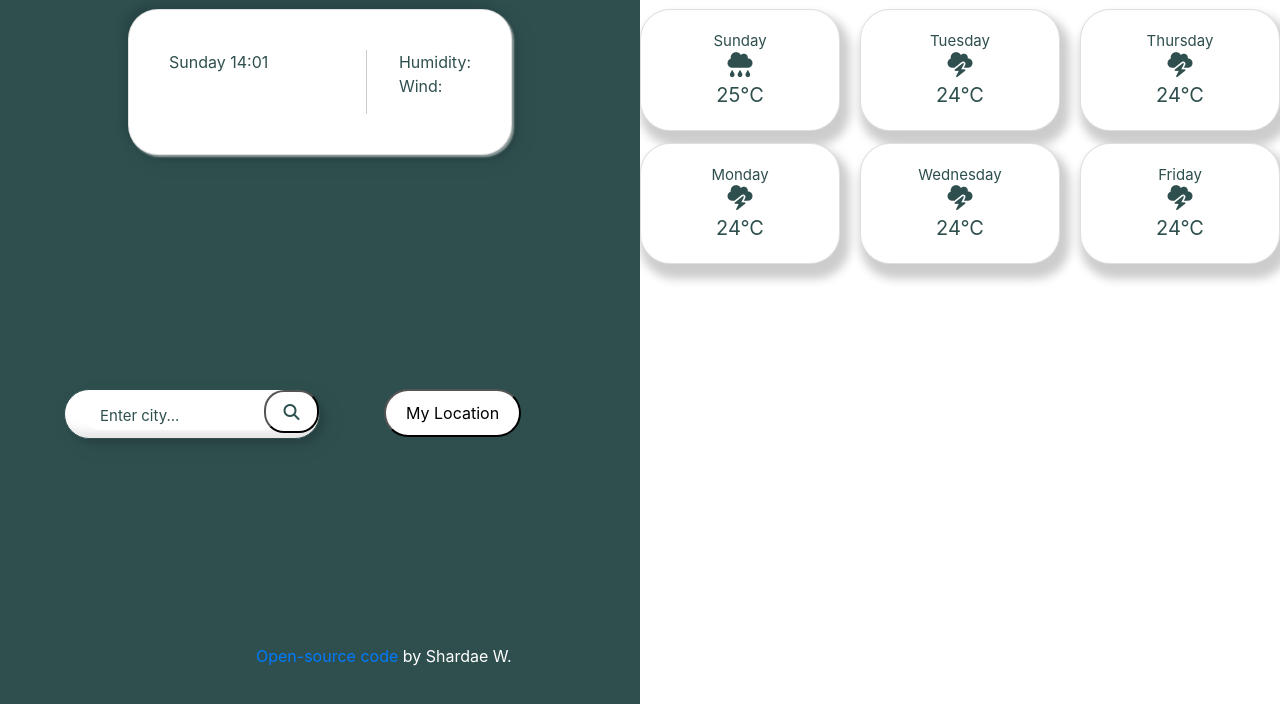
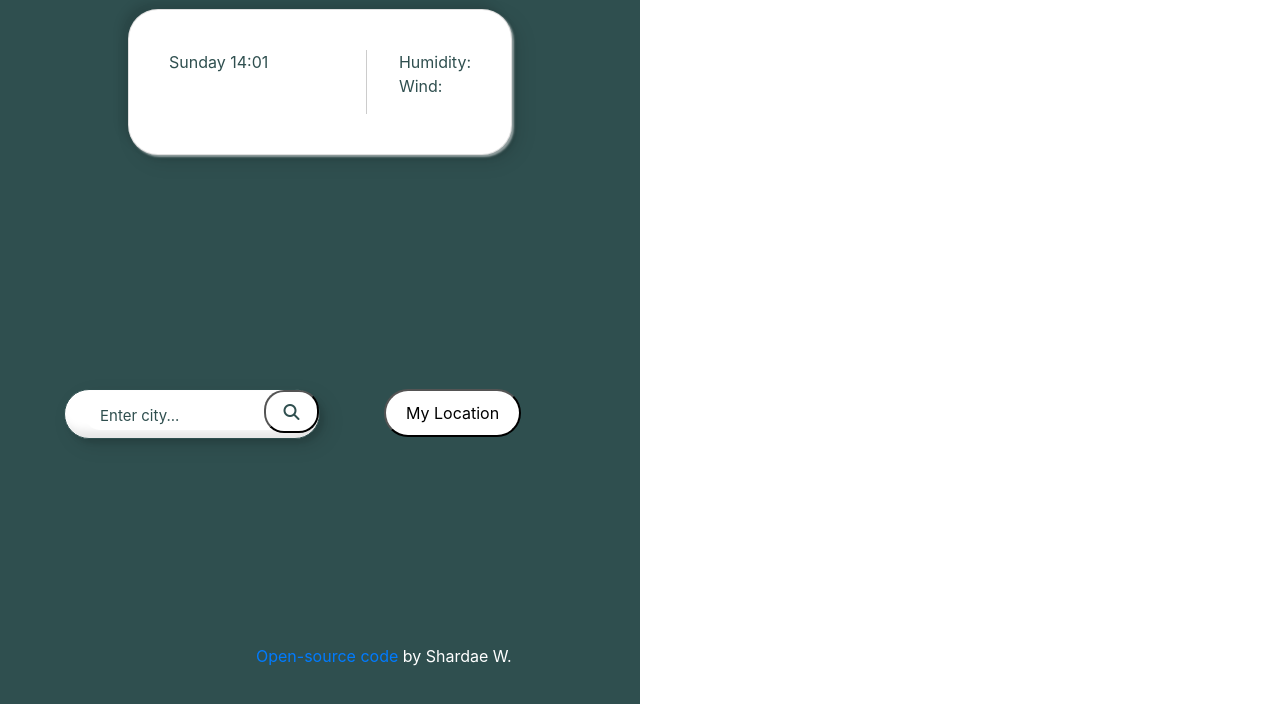
Before and after one commit to shardaex/weather-website2.0, a website built with Parcel: page index.html in a window 1280 px wide. Shown: the part 96-800 px from the top of the page. Built offline with nearby package versions, Linux system fonts and the light colour scheme; no server answers.

Commit message:
removed daily forecast cards

```diff
--- a/index.html
+++ b/index.html
@@ -35,7 +35,6 @@
               <div class="today">
                 <div class="card-left">
                   <div class="city" id="city"></div>
-
                   <span class="today-temp" id="temperature"></span>
                   <span class="units"></span>
                   <div class="today-date"></div>
@@ -79,57 +78,7 @@
       <div class="right-side">
         <div class="daily-area">
           <div class="title">Daily Forecast</div>
-          <div class="daily-forecast">
-            <div class="card-columns">
-              <div class="card">
-                <div class="card-body">
-                  <div class="day">Sunday</div>
-                  <i class="fa-solid fa-cloud-rain"></i>
-                  <div class="temp">25°C</div>
-                </div>
-              </div>
-
-              <div class="card">
-                <div class="card-body">
-                  <div class="day">Monday</div>
-                  <i class="fa-solid fa-cloud-bolt"></i>
-                  <div class="temp">24°C</div>
-                </div>
-              </div>
-
-              <div class="card">
-                <div class="card-body">
-                  <div class="day">Tuesday</div>
-                  <i class="fa-solid fa-cloud-bolt"></i>
-                  <div class="temp">24°C</div>
-                </div>
-              </div>
-
-              <div class="card">
-                <div class="card-body">
-                  <div class="day">Wednesday</div>
-                  <i class="fa-solid fa-cloud-bolt"></i>
-                  <div class="temp">24°C</div>
-                </div>
-              </div>
-
-              <div class="card">
-                <div class="card-body">
-                  <div class="day">Thursday</div>
-                  <i class="fa-solid fa-cloud-bolt"></i>
-                  <div class="temp">24°C</div>
-                </div>
-              </div>
-
-              <div class="card">
-                <div class="card-body">
-                  <div class="day">Friday</div>
-                  <i class="fa-solid fa-cloud-bolt"></i>
-                  <div class="temp">24°C</div>
-                </div>
-              </div>
-            </div>
-          </div>
+          <div class="daily-forecast"></div>
         </div>
       </div>
     </div>
--- a/src/index.js
+++ b/src/index.js
@@ -77,3 +77,26 @@ let currentLocationButton = document.querySelector("#current-location-button");
 currentLocationButton.addEventListener("click", getCurrentLocation);
 
 searchCity("Amsterdam");
+
+function displayForecast(response) {
+  let forecast = response.data.daily;
+
+  let forecastElement = document.querySelector(".daily-forecast .card-columns");
+
+  let forecastHTML = "";
+  forecast.forEach(function (forecastDay, index) {
+    if (index < 5) {
+      forecastHTML += `
+        <div class="card">
+          <div class="card-body">
+            <div class="day">${formatDay(forecastDay.dt)}</div>
+
+            <div class="temp">${Math.round(forecastDay.temp.max)}°C</div>
+          </div>
+        </div>
+      `;
+    }
+  });
+
+  forecastElement.innerHTML = forecastHTML;
+}
--- a/src/style.css
+++ b/src/style.css
@@ -202,31 +202,7 @@ li {
 }
 .daily-area .title {
   text-align: center;
-}
-.daily-area .card {
-  padding: 0px;
-  position: flex;
-  border-radius: 30px;
-}
-
-.daily-area .card-body {
-  text-align: center;
-  margin-top: 0;
-}
-
-.card-columns .card {
-  box-shadow: 5px 10px 10px 5px rgba(0, 0, 0, 0.2);
-}
-
-.card-columns .card .card-body i {
-  font-size: 25px;
-}
-.card-columns .card .card-body .temp {
-  font-size: 20px;
-}
-
-.card-columns .card .card-body .day {
-  font-size: 15px;
+  color: darkslategray;
 }
 
 .repository-link {
```
